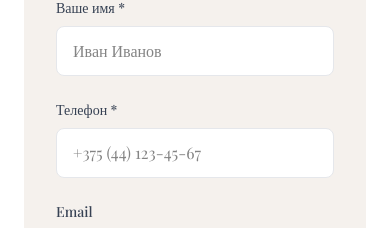
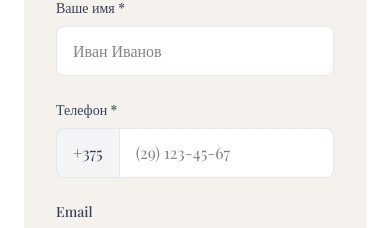
Before and after one commit to kirillqwerty/renovation, a React (Vite) app: page / in a window 390 px wide. Shown: the part 9760-9988 px from the top of the page. Built offline with nearby package versions, Linux system fonts and the light colour scheme; a web font is replaced by a local one.

Commit message:
Add phone mask

```diff
--- a/src/app/components/Contact.tsx
+++ b/src/app/components/Contact.tsx
@@ -42,7 +42,7 @@ export function Contact() {
     };
 
     const generateText = function () {
-      return `ЗАЯВКА\nКлиент: ${formData.name}\nТелефон: ${formData.phone}\n${formData.email ? "Email: " + formData.email + "\n" : ""}Тип услуги: ${formData.service}\n${formData.message ? "Примечание: " + formData.message : ""}`;
+      return `ЗАЯВКА\nКлиент: ${formData.name}\nТелефон: +375${formData.phone}\n${formData.email ? "Email: " + formData.email + "\n" : ""}Тип услуги: ${formData.service}\n${formData.message ? "Примечание: " + formData.message : ""}`;
     };
 
     sendMessage(
@@ -152,6 +152,13 @@ export function Contact() {
                 >
                   Телефон *
                 </label>
+                <div className="flex">
+                  {/* Префикс */}
+                  <span className="flex items-center px-4 bg-gray-100 border border-r-0 border-gray-200 rounded-l-lg text-gray-700">
+                    +375
+                  </span>
+
+                  {/* Ввод номера */}
                   <input
                     type="tel"
                     id="phone"
@@ -159,9 +166,10 @@ export function Contact() {
                     required
                     value={formData.phone}
                     onChange={handleChange}
-                  className="w-full px-4 py-3 bg-white border border-gray-200 rounded-lg focus:outline-none focus:ring-2 focus:ring-[#D4A574] transition-all"
-                  placeholder="+375 (44) 123-45-67"
+                    className="w-full px-4 py-3 bg-white border border-gray-200 rounded-r-lg focus:outline-none focus:ring-2 focus:ring-[#D4A574] transition-all"
+                    placeholder="(29) 123-45-67"
                   />
+                </div>
               </div>
 
               <div>
```
Also changed, not shown: 2 other files (tests, documents, lock files or other folders). Lines whose indentation alone changed are shown as unchanged.
